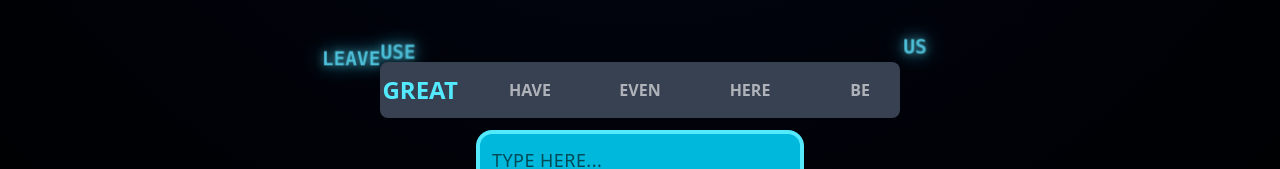
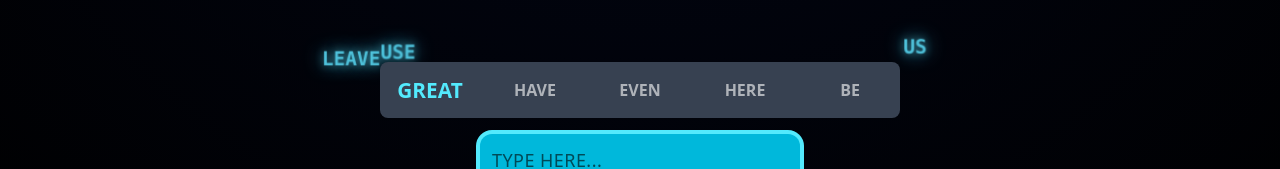
Before and after one commit to Bwin44/TriggerFingerGame, a React (Vite) app in the folder triggerfinger/: page / in a window 1280 px wide. Both pictures are taken after a click on the button "START GAME". Shown: the part 458-627 px from the top of the page. Built offline with nearby package versions, Linux system fonts and the light colour scheme.

Commit message:
Updated word queue to fit each word better

```diff
--- a/triggerfinger/src/components/Game.jsx
+++ b/triggerfinger/src/components/Game.jsx
@@ -376,7 +376,7 @@ export default function Game({ onGameOver }) {
             {/* CURRENT WORD QUEUE */}
             <motion.div
               key="current"
-              className="relative w-[520px] h-14 overflow-hidden rounded-lg bg-[#374151] flex items-center justify-center"
+              className="relative w-[520px] h-14 px-6 overflow-hidden rounded-lg bg-[#374151] flex items-center justify-center"
               layout
               transition={{ duration: 1.2, type: "spring", stiffness: 200, damping: 20 }}
             >
@@ -391,8 +391,8 @@ export default function Game({ onGameOver }) {
                     key={w + i}
                     initial={false}
                     animate={{
-                      x: offset * 110,
-                      scale: isActive ? 1.5 : 1,
+                      x: offset * 105,
+                      scale: isActive ? 1.3 : 1,
                       opacity: Math.abs(offset) > 2 ? 0 : 1
 
                     }}
@@ -401,7 +401,7 @@ export default function Game({ onGameOver }) {
                       stiffness: 300,
                       damping: 22
                     }}
-                    className={`absolute px-3 py-1 font-bold rounded-md whitespace-nowrap
+                    className={`absolute min-w-[100px] max-w-[160px] text-center font-bold whitespace-nowrap
         ${status === "correct"
                         ? "text-green-400"
                         : status === "incorrect"
```
